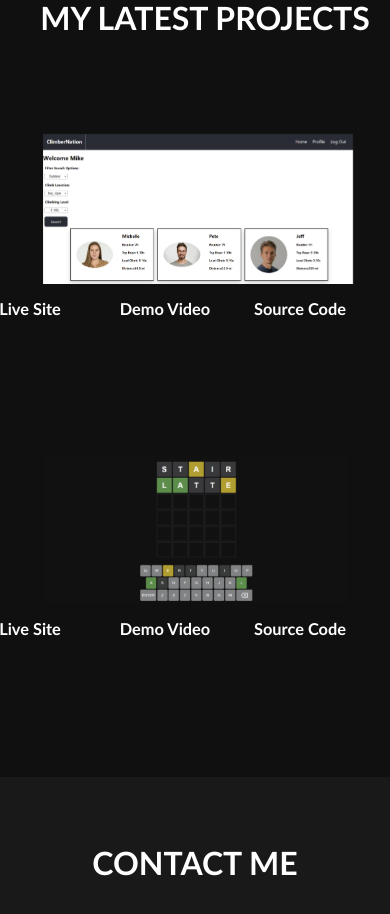
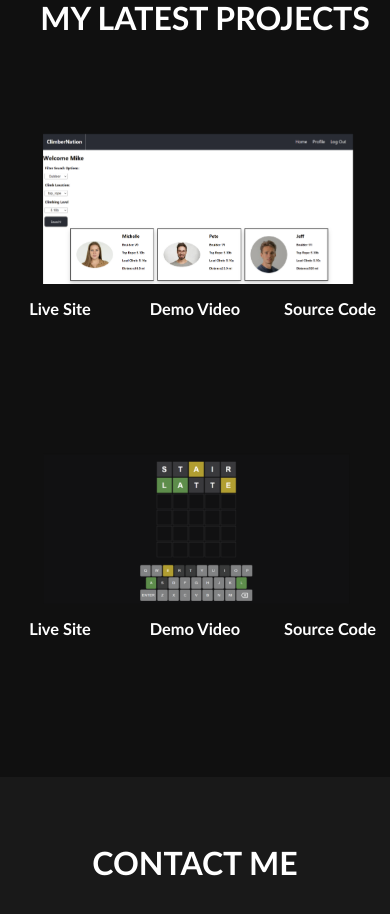
Before and after one commit to slevine3/Portfolio, a React (Create React App) app: page / in a window 390 px wide. Shown: the part 2060-2974 px from the top of the page. Built offline with nearby package versions, Linux system fonts and the light colour scheme.

Commit message:
responsive design mod

```diff
--- a/src/components/Project.css
+++ b/src/components/Project.css
@@ -131,7 +131,7 @@
   }
   .project_links {
     padding-left: 0px;
-    margin-left: -30px;
+    margin-left: 0px;
   }
   .project_container {
     height: 800px;
@@ -145,7 +145,7 @@
     padding-left: 20px;
   }
   .project_display_container {
-    margin-left: -30px;
+    margin-left: 0px;
   }
   .project_name {
     padding-left: 40px;
```
